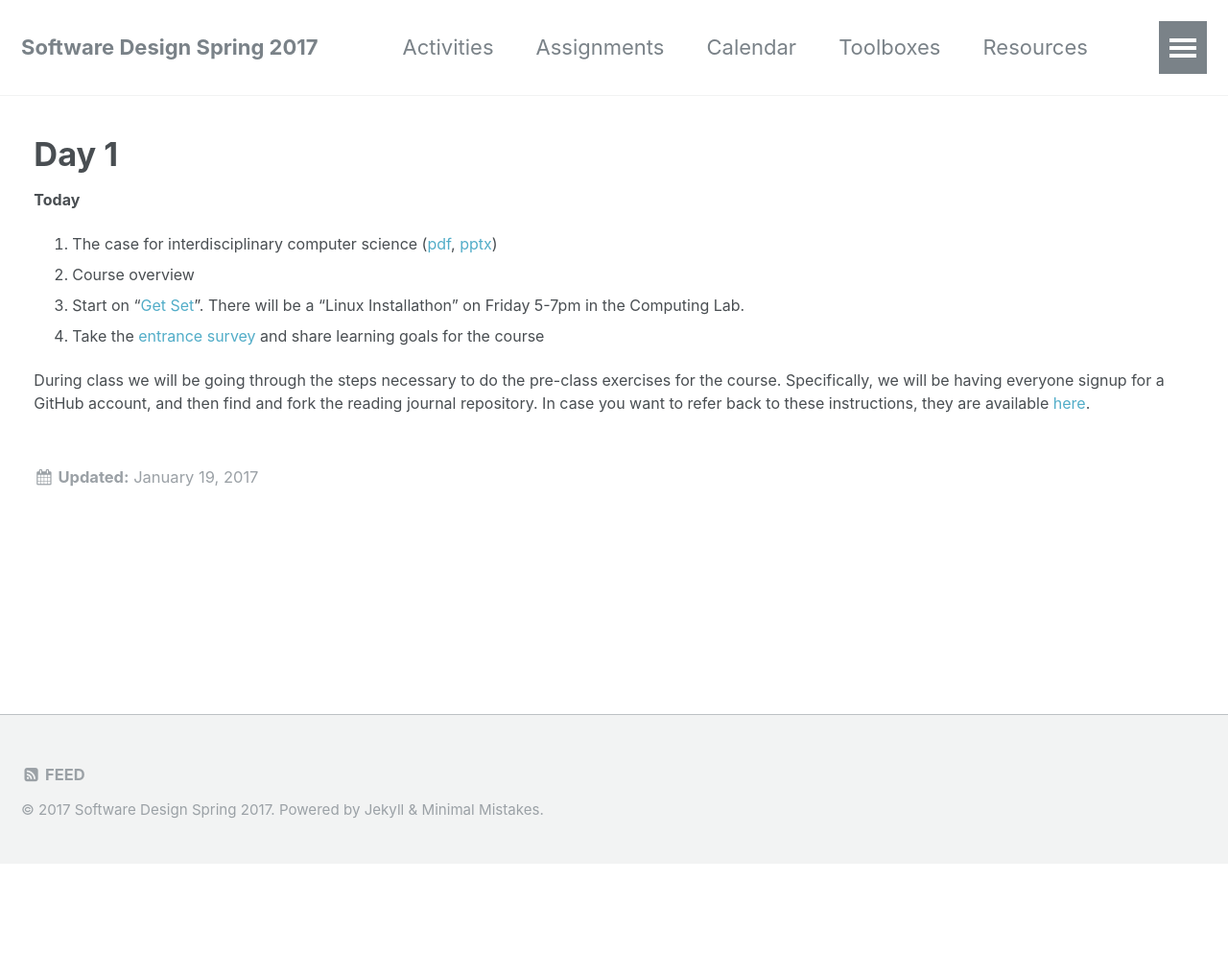
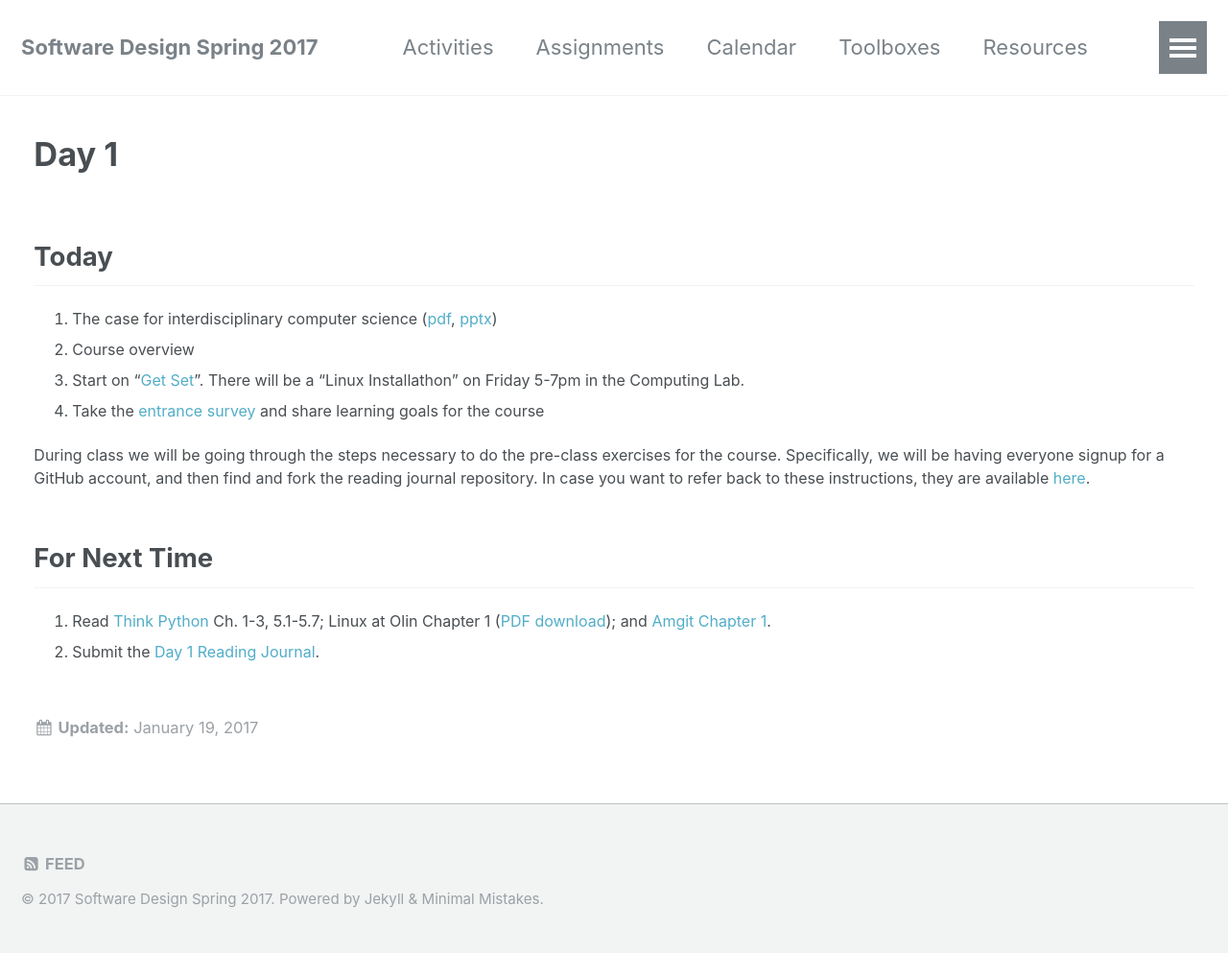
Before and after one commit to sd17spring/sd17spring.github.io, a Jekyll site: the page built from _days/day-1.md, in a window 1280 px wide. Shown: the whole page at 96% size. Built offline with Jekyll 4.4.1, drawn with Linux system fonts in a browser that asks for light colours; before the commit the page ends 900 px from its top, so only the background shows below that.

Commit message:
add homework

```diff
--- a/_days/day-1.md
+++ b/_days/day-1.md
@@ -4,7 +4,7 @@ description: The case for interdisciplinary computer science, course overview
 title: Day 1
 ---
 
-**Today**
+## Today
 
 1. The case for interdisciplinary computer science ([pdf](https://drive.google.com/file/d/0B0UHkPLHsgyoeWFQRkViT0tvREE/view?usp=sharing), [pptx](https://drive.google.com/file/d/0B0UHkPLHsgyodHlnLV9uVjkyUEk/view?usp=sharing))
 2. Course overview
@@ -16,3 +16,10 @@ exercises for the course. Specifically, we will be having everyone signup for
 a GitHub account, and then find and fork the reading journal repository. In
 case you want to refer back to these instructions, they are available
 [here](/assignments/setup-your-environment#step-3-get-started-with-git).
+
+## For Next Time
+
+1. Read [Think Python](http://greenteapress.com/wp/think-python-2e/) Ch. 1-3, 5.1-5.7;
+Linux at Olin Chapter 1 ([PDF download](https://sites.google.com/site/sd16spring/home/assignments-and-mini-projects/setup-your-environment/linux.pdf));
+and [Amgit Chapter 1](https://github.com/AllenDowney/amgit/blob/master/en/01-introduction/01-chapter1.markdown).
+2. Submit the [Day 1 Reading Journal](step-4-do-some-reading-and-write-some-python).
```
